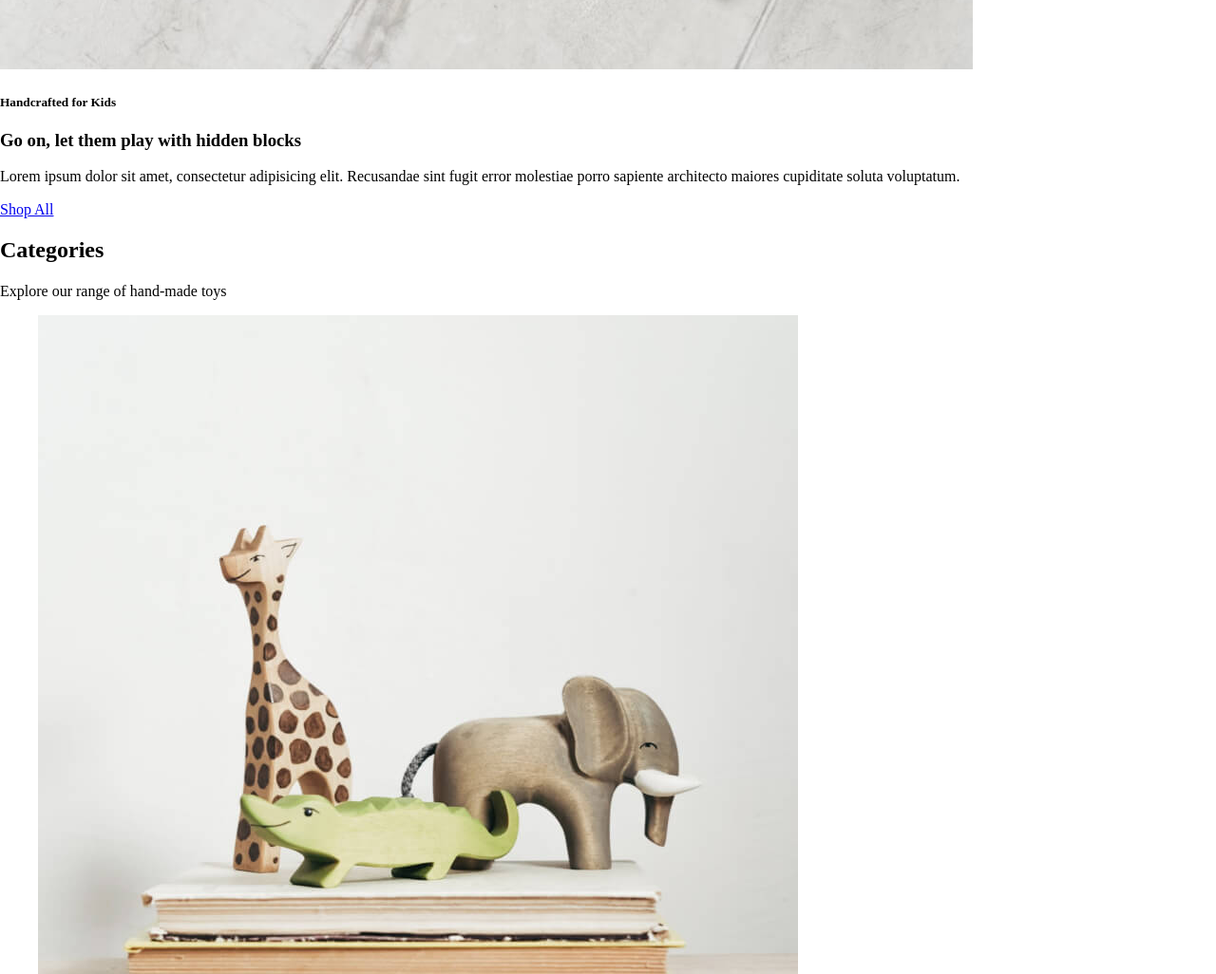
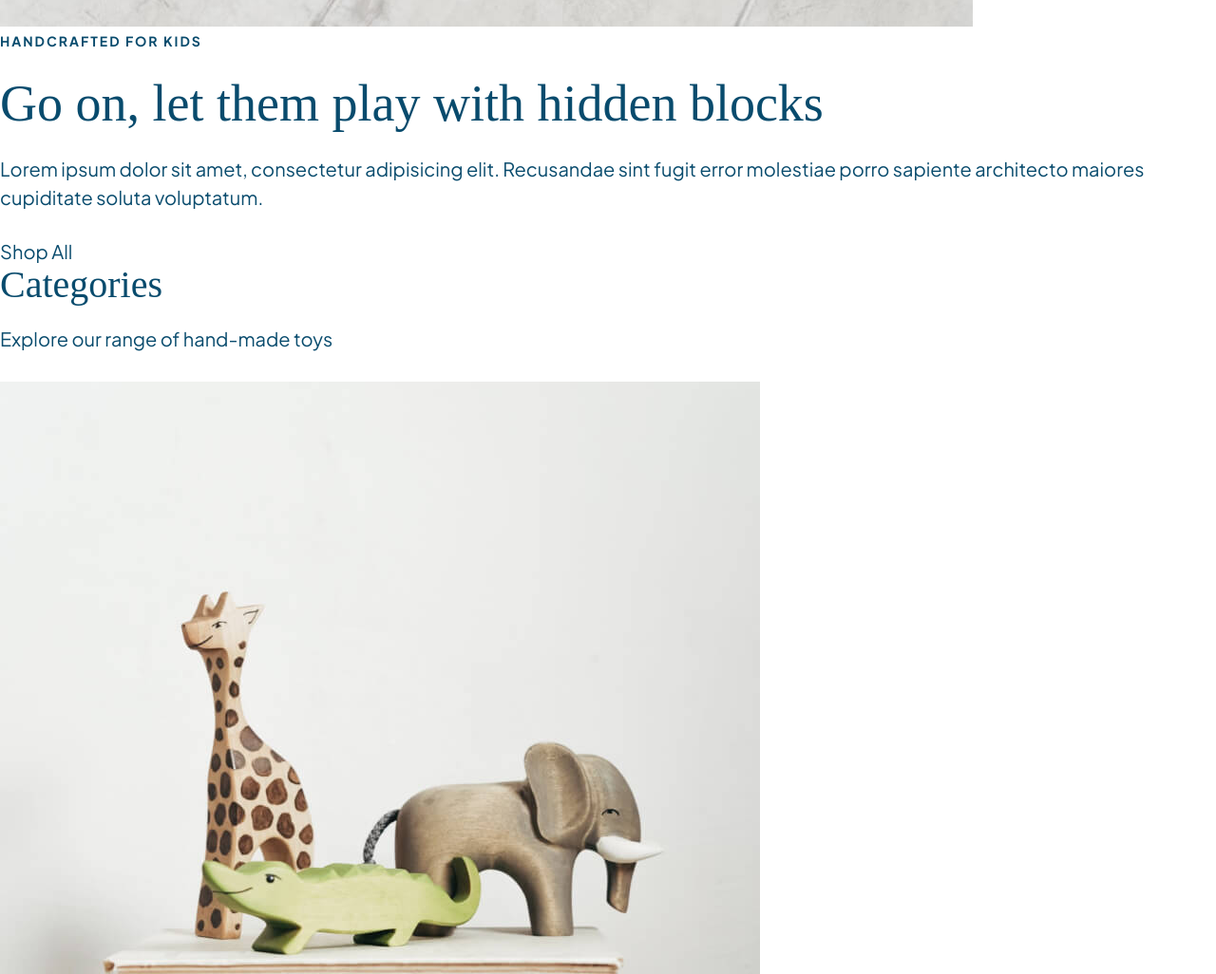
Before and after one commit to allenjakob/ecommerce-shop, a plain HTML site: page index.html in a window 1280 px wide. Shown: the part 1650-2676 px from the top of the page at 95% size. Drawn offline with Linux system fonts and the light colour scheme; files whose address does not match are found by name; a web font is replaced by a local one.

Commit message:
connected variables to typography and finalized fonts

```diff
--- a/styles/sass/partials/_typography.scss
+++ b/styles/sass/partials/_typography.scss
@@ -22,3 +22,84 @@
 }
 
 // importing our heading font - young serif
+
+@font-face{
+    font-family: "Young Serif";
+    src: url('../fonts/youngserif/YoungSerif-Regular.otf');
+  }
+
+  html {
+    /* if we set our root element font-size to 125%, then 1 rem = 20px */
+    font-size: 125%;
+  }
+
+  body {
+    font-family: variables.$bodyFont;
+    font-size: 1rem;
+    color: variables.$primary;
+  }
+
+  h1, h2, h3, h4, blockquote {
+    font-family: variables.$headingFont;
+    font-weight: normal;
+    color: variables.$primary;
+    margin: 0;
+  }
+
+  h1 {
+    font-size: 1.4rem;
+  }
+
+  h2 {
+    font-size: 2rem;
+    line-height: 2.4rem;
+    margin-bottom: 18px;
+  }
+
+  h3 {
+    font-size: 2.7rem;
+    line-height: 3rem;
+    margin-bottom: 24px;
+  }
+
+  h4 {
+    font-size: 1.7rem;
+    line-height: 2rem;
+    margin-bottom: 18px;
+  }
+
+  h5 {
+    font-size: 0.7rem;
+    font-weight: bold;
+    line-height: 1.2rem;
+    letter-spacing: 0.1rem;
+    text-transform: uppercase;
+    margin: 0 0 24px 0;
+  }
+
+  p {
+    line-height: 1.5rem;
+    margin: 0 0 30px 0;
+    &.smallCopy {
+      font-size: 0.6rem;
+      line-height: 1.2rem;
+      font-weight: bold;
+      margin: 0;
+    }
+  }
+
+  ul, li, a, input {
+    padding: 0;
+    margin: 0;
+  }
+
+  ul {
+    list-style: none;
+  }
+
+  a {
+    text-decoration: none;
+    color: inherit;
+    cursor: pointer;
+    transition: 0.3s;
+  }
```
Also changed, not shown: styles/styles.css.
